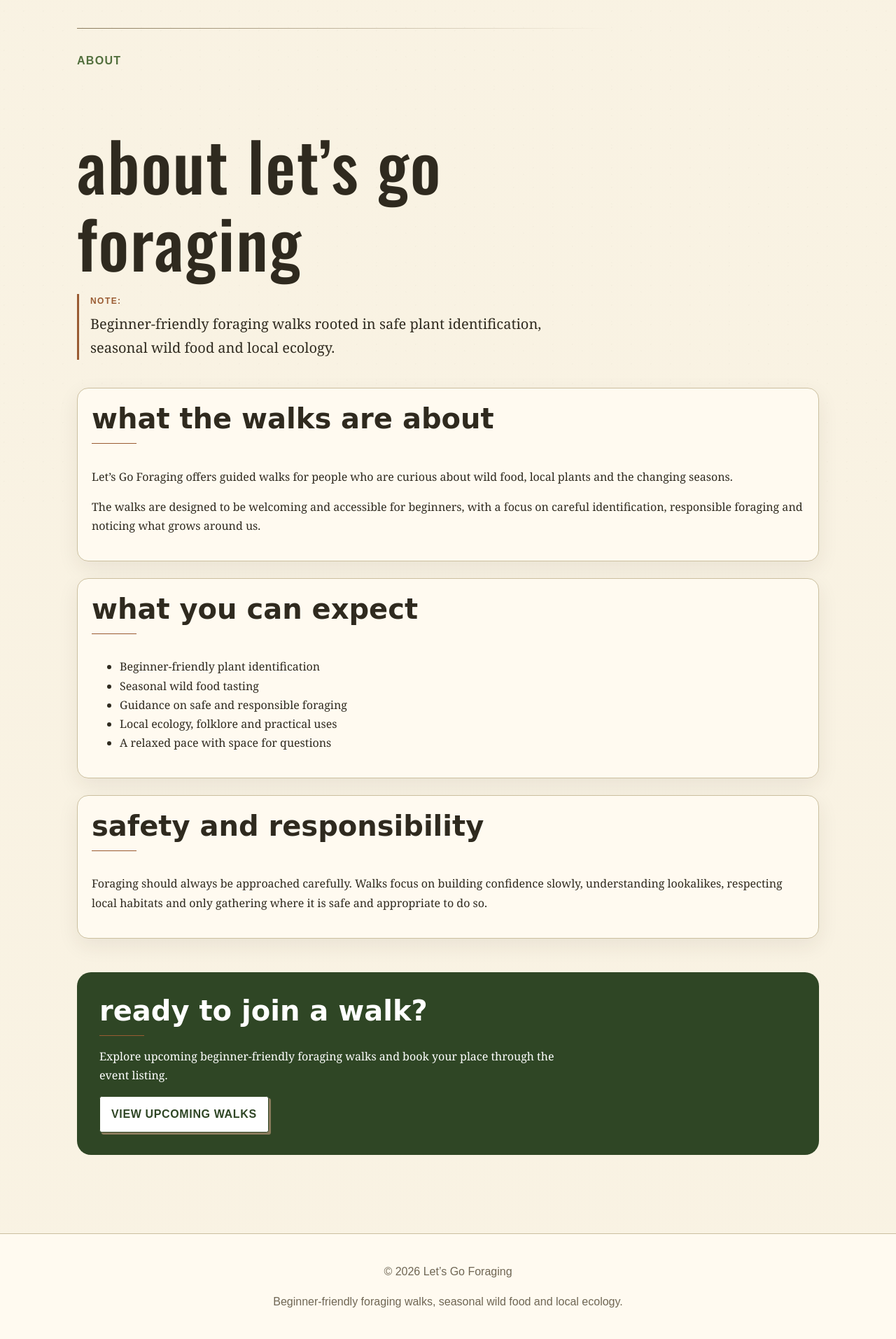
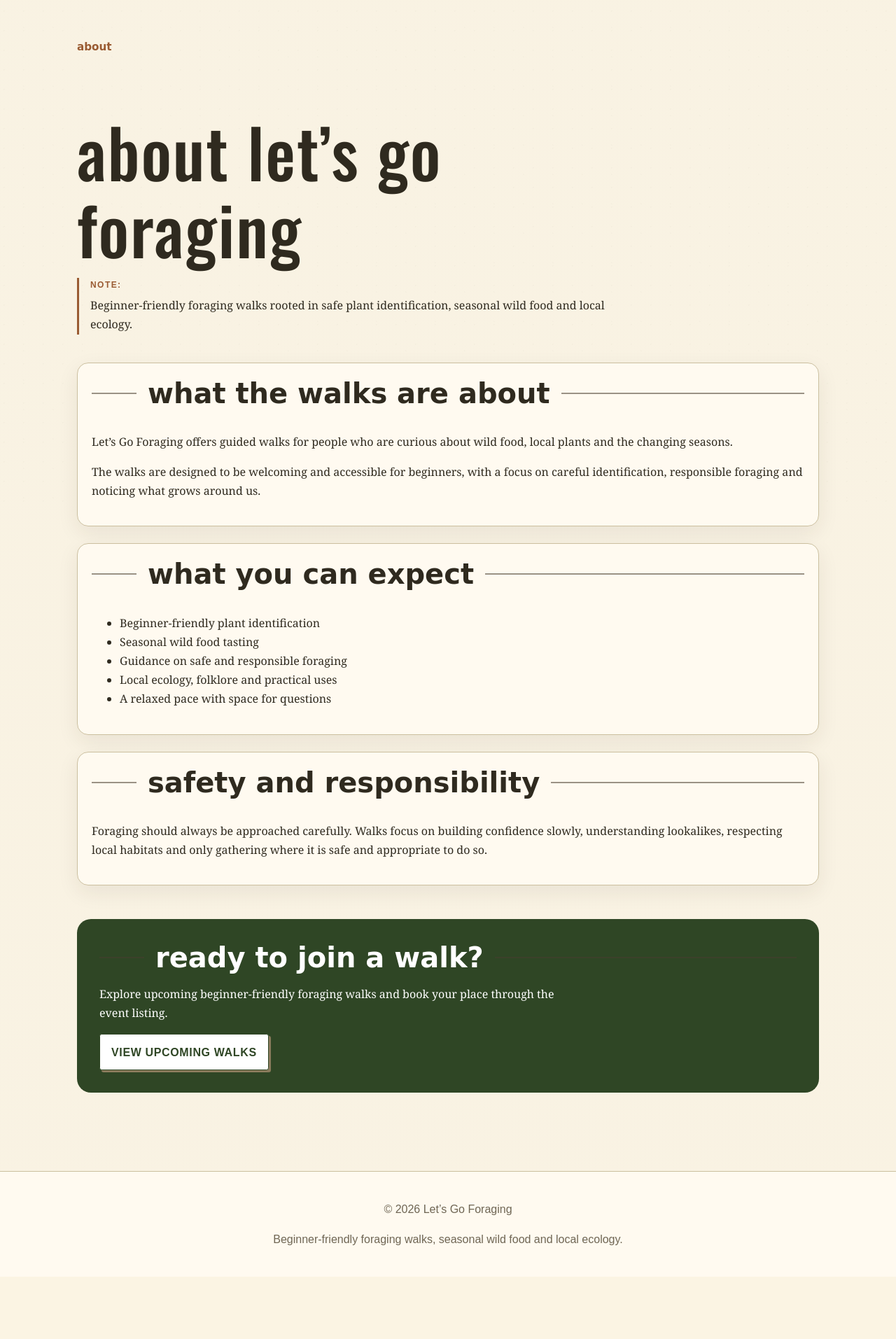
Before and after one commit to hannahashe/letsgoforaging, a Django app: page /about/ in a window 1280 px wide. Shown: the part 74-1987 px from the top of the page at 70% size. After the commit the page ends 1898 px from the top, so only its background shows below. Run offline with Django 5.2, Linux system fonts and the light colour scheme; some libraries are stand-ins or nearby versions; some web fonts are replaced.

Commit message:
Enhance hero section styling and add hero image for improved visual impact

```diff
--- a/core/static/core/css/style.css
+++ b/core/static/core/css/style.css
@@ -13,6 +13,8 @@
   --colour-rust: #9a5b32;
   --colour-border: #cbbf9f;
   --colour-border-dark: #8a7b5c;
+
+  --hero-image: url("https://images.pexels.com/photos/35030114/pexels-photo-35030114.jpeg");
 
   --font-body: "Arapey", Georgia, "Times New Roman", serif;
   --font-display: "Oswald", Arial, Helvetica, sans-serif;
@@ -129,14 +131,14 @@ main {
   padding: 2.5rem var(--space-page);
 }
 
-main::before {
+/* main::before {
   content: "";
   display: block;
   width: min(100%, 760px);
   height: 1px;
   margin: 0 0 2rem;
   background: linear-gradient(to right, var(--colour-border-dark), transparent);
-}
+} */
 
 section,
 article {
@@ -172,6 +174,29 @@ h3 {
   font-size: 1.45rem;
   letter-spacing: 0.03em;
   text-transform: lowercase;
+}
+
+section > h2 {
+  display: flex;
+  align-items: center;
+  gap: 1rem;
+  width: 100%;
+  color: var(--colour-text);
+}
+
+section > h2::before,
+section > h2::after {
+  content: "";
+  flex: 1;
+  border-top: 2px solid rgba(71, 63, 47, 0.55);
+}
+
+section > h2::before {
+  max-width: 4rem;
+}
+
+section > h2::after {
+  max-width: 100%;
 }
 
 /* Content */
@@ -249,28 +274,16 @@ a[href*="book"]:focus {
   color: var(--colour-accent-dark);
 }
 
-/* Hero Section */
-
-.hero {
-  min-height: 55vh;
-  display: grid;
-  align-items: center;
-  padding: 3rem 0;
-}
-
-.hero-text {
-  max-width: 700px;
-  font-size: 1.25rem;
-}
-
 /* Eyebrow */
 
 .eyebrow {
   margin-bottom: 0.5rem;
-  color: var(--colour-accent);
-  font-weight: 700;
-  letter-spacing: 0.08em;
-  text-transform: uppercase;
+  color: var(--colour-rust);
+  font-family: var(--font-hand);
+  font-size: 0.95rem;
+  font-weight: 600;
+  letter-spacing: 0;
+  text-transform: lowercase;
 }
 
 /* Page Intro */
@@ -458,32 +471,50 @@ a[href*="book"]:focus {
 
 /* Botanical divider */
 
-section > h2::after {
-  content: "";
-  display: block;
-  width: 4rem;
-  height: 1px;
-  margin-top: 0.75rem;
-  background: var(--colour-rust);
-}
-
 /* Hero Section */
 
 .hero {
   position: relative;
-  background: linear-gradient(
-    135deg,
-    rgba(255, 250, 240, 0.88),
-    rgba(244, 236, 216, 0.72)
-  );
+  min-height: 64vh;
+  display: grid;
+  place-items: center;
+  padding: 4rem 1.5rem;
+  background:
+    linear-gradient(rgba(47, 42, 31, 0.25), rgba(47, 42, 31, 0.35)),
+    var(--hero-image);
+  background-size: cover;
+  background-position: center;
   border: 1px solid var(--colour-border-dark);
   border-radius: 0.35rem;
-  padding: 3rem 1.5rem;
-  box-shadow: 0 16px 40px rgba(47, 42, 31, 0.1);
+  box-shadow: 0 16px 40px rgba(47, 42, 31, 0.16);
+  overflow: hidden;
+}
+
+.hero > div {
+  width: min(100%, 620px);
+  margin: 0 auto;
+  padding: 2rem 1.5rem;
+  color: white;
+  text-align: center;
+  border: 2px solid rgba(255, 255, 255, 0.85);
+  background: rgba(47, 42, 31, 0.34);
+  backdrop-filter: blur(1px);
+}
+
+.hero h1,
+.hero p,
+.hero .eyebrow {
+  color: white;
+}
+
+.hero .hero-text {
+  max-width: none;
+  padding-left: 0;
+  border-left: 0;
 }
 
 .hero::after {
-  content: "Est. locally · seasonal walks · wild food";
+  content: "seasonal walks · wild food · plant identification";
   position: absolute;
   right: 1.25rem;
   bottom: 1rem;
@@ -492,7 +523,7 @@ section > h2::after {
   font-weight: 700;
   letter-spacing: 0.12em;
   text-transform: uppercase;
-  color: var(--colour-muted);
+  color: rgba(255, 255, 255, 0.86);
 }
 
 .hero-text {
```
